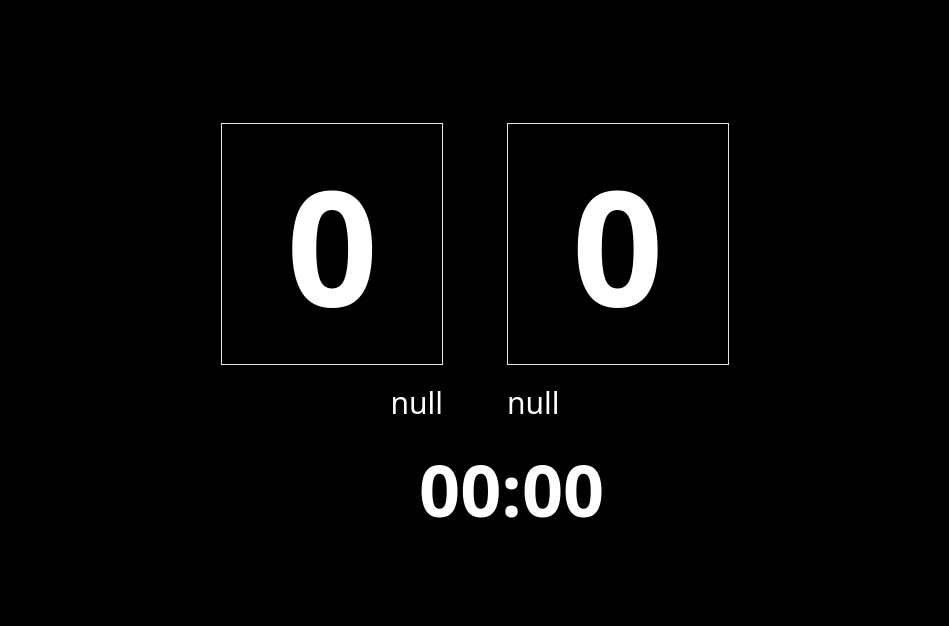
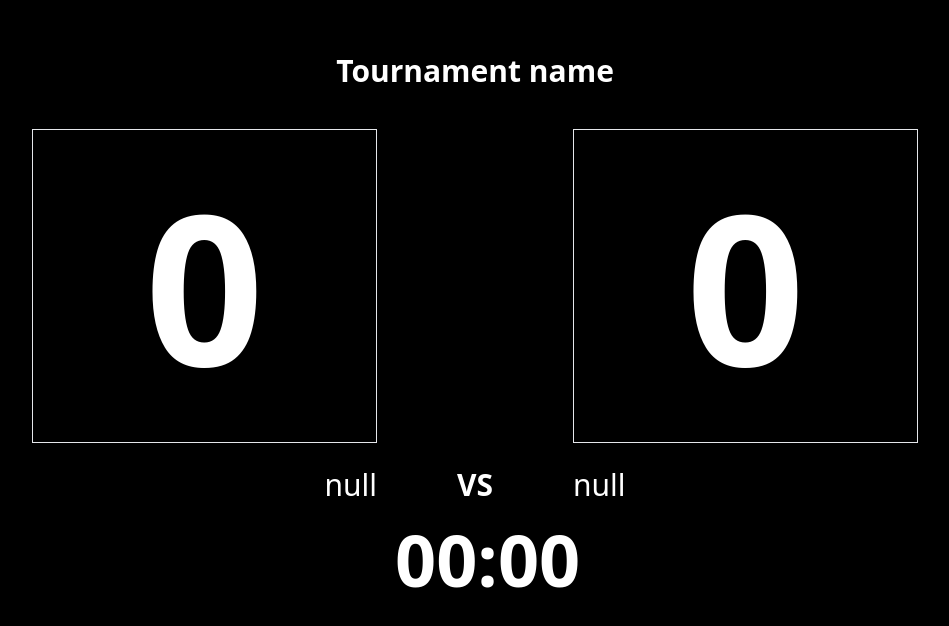
Before and after one commit to Jit-Bdr-Rana/billboard-score-display, a Next.js app: page / in a window 1280 px wide. Shown: the part 112-738 px from the top of the page, without its empty margins (165-1114 px from the left). Built offline with nearby package versions, Linux system fonts and the light colour scheme.

Commit message:
fix:timer component rerendering issue fix

```diff
--- a/pages/index.tsx
+++ b/pages/index.tsx
@@ -1,5 +1,5 @@
 import type { NextPage } from 'next'
-import { useEffect, useState } from 'react'
+import React, { useCallback, useEffect, useMemo, useState } from 'react'
 import { AdditionalTime, MatchTime, ScoreInterface, TeamInterface } from '../interface/global.interface'
 import Mainlayout from '../layouts/Mainlayout'
 import { getAdditinalTime } from '../service/gloabl.service'
@@ -14,7 +14,7 @@ const Index = () => {
   const [team, setTeam] = useState<ScoreInterface>({ teamA: 'null', teamB: 'null', goalA: 0, goalB: 0 });
   const [time, setTime] = useState<MatchTime>({ initialMin: 0, initialSec: 0, finalMin: 45, finalSec: 0 });
   const [addiTime, setAddiTime] = useState<AdditionalTime>();
-  const onStorageUpdate = (e: any) => {
+  const onStorageUpdate = useCallback((e: any) => {
     const { key, newValue } = e;
     if (key === "matchTime") {
       setTime(JSON.parse(newValue));
@@ -26,12 +26,7 @@ const Index = () => {
       setAddiTime(JSON.parse(newValue))
       console.log('aaddi time', newValue)
     }
-  };
-
-  const handleChange = (e: any) => {
-    setName(e.target.value);
-    localStorage.setItem("name", e.target.value);
-  };
+  }, []);
 
   useEffect(() => {
     setName(localStorage.getItem("name") || "");
@@ -58,39 +53,55 @@ const Index = () => {
     return () => {
       window.removeEventListener("storage", onStorageUpdate);
     };
+
   }, []);
   return (
     <Mainlayout>
       <div className='bg-black text-white min-h-screen flex-col flex justify-center items-center'>
-        <div className='flex gap-16'>
-          <div className=''>
-            <div className={`${team?.goalA >= 10 ? 'px-6' : 'px-16'}  border `}>
-              <p className='text-[10rem] font-bold'>{team?.goalA || 0}</p>
+        <div>
+          <h1 className='text-3xl font-bold'>Tournament name</h1>
+        </div>
+        <div className='flex w-full gap-20 justify-center mt-10 items-start'>
+          <div className=' w-[46%] grid grid-cols-1 '>
+            <div className='justify-self-end'>
+              <div className={`${team?.goalA >= 10 ? 'px-12' : 'px-28'}  border `}>
+                <p className='text-[13rem] font-bold'>{team?.goalA || 0}</p>
+              </div>
+            </div>
+            <div className='w-full flex justify-end  mt-6'>
+              <div>
+                <p className='text-3xl'>{team?.teamA || 'Select Team A '}</p>
+              </div>
             </div>
           </div>
-          <div className=''>
-            <div className={`${team?.goalB >= 10 ? 'px-6' : 'px-16'}  border `}>
-              <p className='text-[10rem] font-bold'>{team?.goalB || 0}</p>
+
+          <div className='w-auto  self-end justify-self-center'>
+            <p className='text-3xl font-bold'>VS</p>
+          </div>
+
+          <div className='w-[46%] items-center grid grid-cols-1 '>
+            <div className='justify-self-start'>
+              <div className={`${team?.goalB >= 10 ? 'px-12' : 'px-28'}  border `}>
+                <p className='text-[13rem] font-bold'>{team?.goalB || 0}</p>
+              </div>
+            </div>
+            <div className='flex justify-start w-full mt-6'>
+              <div>
+                <p className='text-3xl'>{team?.teamB || 'Select Team B'}</p>
+              </div>
             </div>
           </div>
         </div>
-        <div className='grid grid-cols-2 mt-5 gap-16'>
-          <div className='justify-self-end'>
-            <p className='text-3xl'>{team?.teamA || 'Select Team A '}</p>
-          </div>
-          <div className='justify-self-start'>
-            <p className='text-3xl'>{team?.teamB || 'Select Team B'}</p>
-          </div>
-        </div>
+
         <div className='flex justify-center'>
-          <div className=' relative text-7xl px-14  mt-8 font-bold'>
+          <div className=' relative text-7xl px-20  mt-5 font-bold'>
             <Timer className={'absolute inset-0 text-center right-16'} iMinute={time?.initialMin} iSecond={time?.initialSec} status={time?.status || false} restart={time?.restart || false} fMinute={time?.finalMin || 0} fSeconds={time?.finalSec || 0} />
           </div>
         </div>
         {addiTime &&
           <div className='flex justify-center'>
-            <div className='relative text-4xl px-8  mt-24 font-bold'>
-              <Timer type="add" className={'absolute inset-0 text-red-500 text-center'} status={true} restart={time?.restart || false} iMinute={0} iSecond={0} fMinute={addiTime?.finalMin || 0} fSeconds={addiTime?.finalSec || 0} />
+            <div className='relative text-4xl px-12  mt-20 font-bold'>
+              {/* <Timer type="add" className={'absolute inset-0 text-red-500 text-center'} status={true} restart={time?.restart || false} iMinute={0} iSecond={0} fMinute={addiTime?.finalMin || 0} fSeconds={addiTime?.finalSec || 0} /> */}
             </div>
           </div>}
 
@@ -102,11 +113,11 @@ const Index = () => {
 export default Home
 
 
-const Timer = ({ iMinute, iSecond, fMinute, fSeconds, restart = false, status, className, type }: any) => {
+
+const Timer = React.memo(function ({ iMinute, iSecond, fMinute, fSeconds, restart = false, status, className, type }: any) {
   const [minutes, setMinutes] = useState(0);
   const [seconds, setSeconds] = useState(0);
-  console.log(iMinute)
-  console.log(iSecond)
+  console.log('child rerender');
   const reset = () => {
     setMinutes(0);
     setSeconds(0);
@@ -122,6 +133,8 @@ const Timer = ({ iMinute, iSecond, fMinute, fSeconds, restart = false, status, c
     reset();
     setInitialTime();
   }, [restart, status])
+
+
   useEffect(() => {
     let myInterval: any;
     if (status) {
@@ -129,10 +142,10 @@ const Timer = ({ iMinute, iSecond, fMinute, fSeconds, restart = false, status, c
         console.log('set')
         myInterval = setInterval(() => {
           if (seconds < 59) {
-            setSeconds(seconds + 1);
+            setSeconds((s) => s + 1);
           } else {
             setSeconds(0)
-            setMinutes(minutes + 1);
+            setMinutes((m) => m + 1);
           }
           if (minutes > 59) {
             setMinutes(0)
@@ -149,6 +162,7 @@ const Timer = ({ iMinute, iSecond, fMinute, fSeconds, restart = false, status, c
       clearInterval(myInterval);
     };
   });
+  Timer.displayName = 'Timer';
 
   return (
     <div className={className}>
@@ -159,4 +173,4 @@ const Timer = ({ iMinute, iSecond, fMinute, fSeconds, restart = false, status, c
       }
     </div>
   )
-}
+})
--- a/styles/global.css
+++ b/styles/global.css
@@ -588,8 +588,12 @@ video {
   top: 1.25rem;
 }
 
-.right-14 {
-  right: 3.5rem;
+.col-span-3 {
+  grid-column: span 3 / span 3;
+}
+
+.col-span-12 {
+  grid-column: span 12 / span 12;
 }
 
 .col-span-6 {
@@ -604,12 +608,12 @@ video {
   grid-column: span 10 / span 10;
 }
 
-.col-span-3 {
-  grid-column: span 3 / span 3;
+.col-span-5 {
+  grid-column: span 5 / span 5;
 }
 
-.col-span-12 {
-  grid-column: span 12 / span 12;
+.col-span-1 {
+  grid-column: span 1 / span 1;
 }
 
 .my-2 {
@@ -635,8 +639,16 @@ video {
   margin-top: 2rem;
 }
 
+.mt-24 {
+  margin-top: 6rem;
+}
+
 .mt-2 {
   margin-top: 0.5rem;
+}
+
+.mb-2 {
+  margin-bottom: 0.5rem;
 }
 
 .mt-1 {
@@ -647,20 +659,20 @@ video {
   margin-top: 0.75rem;
 }
 
-.mb-2 {
-  margin-bottom: 0.5rem;
+.mt-10 {
+  margin-top: 2.5rem;
+}
+
+.mt-20 {
+  margin-top: 5rem;
 }
 
 .mt-16 {
   margin-top: 4rem;
 }
 
-.mt-20 {
-  margin-top: 5rem;
-}
-
-.mt-24 {
-  margin-top: 6rem;
+.mt-6 {
+  margin-top: 1.5rem;
 }
 
 .flex {
@@ -707,6 +719,30 @@ video {
   width: 84%;
 }
 
+.w-\[45\%\] {
+  width: 45%;
+}
+
+.w-auto {
+  width: auto;
+}
+
+.w-\[100\%\] {
+  width: 100%;
+}
+
+.w-\[47\.5\%\] {
+  width: 47.5%;
+}
+
+.w-\[5\%\] {
+  width: 5%;
+}
+
+.w-\[46\%\] {
+  width: 46%;
+}
+
 .cursor-pointer {
   cursor: pointer;
 }
@@ -717,10 +753,6 @@ video {
           user-select: none;
 }
 
-.grid-cols-3 {
-  grid-template-columns: repeat(3, minmax(0, 1fr));
-}
-
 .grid-cols-2 {
   grid-template-columns: repeat(2, minmax(0, 1fr));
 }
@@ -729,12 +761,12 @@ video {
   grid-template-columns: repeat(12, minmax(0, 1fr));
 }
 
+.grid-cols-3 {
+  grid-template-columns: repeat(3, minmax(0, 1fr));
+}
+
 .grid-cols-1 {
   grid-template-columns: repeat(1, minmax(0, 1fr));
-}
-
-.grid-cols-4 {
-  grid-template-columns: repeat(4, minmax(0, 1fr));
 }
 
 .flex-col {
@@ -753,6 +785,14 @@ video {
   align-items: center;
 }
 
+.justify-start {
+  justify-content: flex-start;
+}
+
+.justify-end {
+  justify-content: flex-end;
+}
+
 .justify-center {
   justify-content: center;
 }
@@ -763,6 +803,10 @@ video {
 
 .justify-around {
   justify-content: space-around;
+}
+
+.justify-items-end {
+  justify-items: end;
 }
 
 .gap-16 {
@@ -793,16 +837,52 @@ video {
   gap: 0.5rem;
 }
 
+.gap-24 {
+  gap: 6rem;
+}
+
+.gap-32 {
+  gap: 8rem;
+}
+
+.gap-40 {
+  gap: 10rem;
+}
+
+.gap-44 {
+  gap: 11rem;
+}
+
+.gap-12 {
+  gap: 3rem;
+}
+
+.gap-20 {
+  gap: 5rem;
+}
+
+.gap-28 {
+  gap: 7rem;
+}
+
+.gap-1 {
+  gap: 0.25rem;
+}
+
+.gap-y-6 {
+  row-gap: 1.5rem;
+}
+
 .gap-y-2 {
   row-gap: 0.5rem;
 }
 
-.gap-y-3 {
-  row-gap: 0.75rem;
+.self-end {
+  align-self: flex-end;
 }
 
-.gap-y-6 {
-  row-gap: 1.5rem;
+.self-center {
+  align-self: center;
 }
 
 .justify-self-start {
@@ -811,6 +891,10 @@ video {
 
 .justify-self-end {
   justify-self: end;
+}
+
+.justify-self-center {
+  justify-self: center;
 }
 
 .rounded-sm {
@@ -845,19 +929,14 @@ video {
   background-color: rgb(0 0 0 / var(--tw-bg-opacity));
 }
 
-.bg-white {
-  --tw-bg-opacity: 1;
-  background-color: rgb(255 255 255 / var(--tw-bg-opacity));
-}
-
-.bg-green-500 {
-  --tw-bg-opacity: 1;
-  background-color: rgb(34 197 94 / var(--tw-bg-opacity));
-}
-
 .bg-green-600 {
   --tw-bg-opacity: 1;
   background-color: rgb(22 163 74 / var(--tw-bg-opacity));
+}
+
+.bg-red-600 {
+  --tw-bg-opacity: 1;
+  background-color: rgb(220 38 38 / var(--tw-bg-opacity));
 }
 
 .bg-green-700 {
@@ -870,14 +949,9 @@ video {
   background-color: rgb(29 78 216 / var(--tw-bg-opacity));
 }
 
-.bg-red-700 {
+.bg-white {
   --tw-bg-opacity: 1;
-  background-color: rgb(185 28 28 / var(--tw-bg-opacity));
-}
-
-.bg-red-600 {
-  --tw-bg-opacity: 1;
-  background-color: rgb(220 38 38 / var(--tw-bg-opacity));
+  background-color: rgb(255 255 255 / var(--tw-bg-opacity));
 }
 
 .bg-red-900 {
@@ -887,18 +961,6 @@ video {
 
 .bg-opacity-\[0\.99\] {
   --tw-bg-opacity: 0.99;
-}
-
-.bg-opacity-\[0\.97\] {
-  --tw-bg-opacity: 0.97;
-}
-
-.bg-opacity-\[0\.80\] {
-  --tw-bg-opacity: 0.80;
-}
-
-.bg-opacity-\[0\.85\] {
-  --tw-bg-opacity: 0.85;
 }
 
 .bg-opacity-\[0\.90\] {
@@ -921,12 +983,9 @@ video {
   padding: 2rem;
 }
 
-.p-16 {
-  padding: 4rem;
-}
-
-.p-20 {
-  padding: 5rem;
+.px-6 {
+  padding-left: 1.5rem;
+  padding-right: 1.5rem;
 }
 
 .px-16 {
@@ -934,9 +993,14 @@ video {
   padding-right: 4rem;
 }
 
-.px-10 {
-  padding-left: 2.5rem;
-  padding-right: 2.5rem;
+.px-14 {
+  padding-left: 3.5rem;
+  padding-right: 3.5rem;
+}
+
+.px-8 {
+  padding-left: 2rem;
+  padding-right: 2rem;
 }
 
 .px-5 {
@@ -952,6 +1016,11 @@ video {
 .py-1 {
   padding-top: 0.25rem;
   padding-bottom: 0.25rem;
+}
+
+.py-6 {
+  padding-top: 1.5rem;
+  padding-bottom: 1.5rem;
 }
 
 .py-5 {
@@ -974,29 +1043,14 @@ video {
   padding-right: 0.5rem;
 }
 
-.py-4 {
-  padding-top: 1rem;
-  padding-bottom: 1rem;
+.px-24 {
+  padding-left: 6rem;
+  padding-right: 6rem;
 }
 
-.py-6 {
-  padding-top: 1.5rem;
-  padding-bottom: 1.5rem;
-}
-
-.px-8 {
-  padding-left: 2rem;
-  padding-right: 2rem;
-}
-
-.px-6 {
-  padding-left: 1.5rem;
-  padding-right: 1.5rem;
-}
-
-.px-4 {
-  padding-left: 1rem;
-  padding-right: 1rem;
+.px-32 {
+  padding-left: 8rem;
+  padding-right: 8rem;
 }
 
 .px-12 {
@@ -1004,34 +1058,19 @@ video {
   padding-right: 3rem;
 }
 
-.px-1 {
-  padding-left: 0.25rem;
-  padding-right: 0.25rem;
+.px-28 {
+  padding-left: 7rem;
+  padding-right: 7rem;
 }
 
-.px-14 {
-  padding-left: 3.5rem;
-  padding-right: 3.5rem;
+.px-20 {
+  padding-left: 5rem;
+  padding-right: 5rem;
 }
 
-.py-0\.5 {
-  padding-top: 0.125rem;
-  padding-bottom: 0.125rem;
-}
-
-.py-0 {
-  padding-top: 0px;
-  padding-bottom: 0px;
-}
-
-.px-9 {
-  padding-left: 2.25rem;
-  padding-right: 2.25rem;
-}
-
-.px-7 {
-  padding-left: 1.75rem;
-  padding-right: 1.75rem;
+.px-10 {
+  padding-left: 2.5rem;
+  padding-right: 2.5rem;
 }
 
 .pl-1 {
@@ -1044,14 +1083,6 @@ video {
 
 .pt-3 {
   padding-top: 0.75rem;
-}
-
-.pl-5 {
-  padding-left: 1.25rem;
-}
-
-.pl-16 {
-  padding-left: 4rem;
 }
 
 .text-center {
@@ -1067,9 +1098,14 @@ video {
   line-height: 2.25rem;
 }
 
-.text-5xl {
-  font-size: 3rem;
+.text-7xl {
+  font-size: 4.5rem;
   line-height: 1;
+}
+
+.text-4xl {
+  font-size: 2.25rem;
+  line-height: 2.5rem;
 }
 
 .text-xl {
@@ -1092,19 +1128,21 @@ video {
   line-height: 1.25rem;
 }
 
-.text-2xl {
-  font-size: 1.5rem;
-  line-height: 2rem;
+.text-\[20rem\] {
+  font-size: 20rem;
 }
 
-.text-7xl {
-  font-size: 4.5rem;
-  line-height: 1;
+.text-\[15rem\] {
+  font-size: 15rem;
 }
 
-.text-4xl {
-  font-size: 2.25rem;
-  line-height: 2.5rem;
+.text-\[13rem\] {
+  font-size: 13rem;
+}
+
+.text-6xl {
+  font-size: 3.75rem;
+  line-height: 1;
 }
 
 .font-bold {
@@ -1114,6 +1152,11 @@ video {
 .text-white {
   --tw-text-opacity: 1;
   color: rgb(255 255 255 / var(--tw-text-opacity));
+}
+
+.text-red-500 {
+  --tw-text-opacity: 1;
+  color: rgb(239 68 68 / var(--tw-text-opacity));
 }
 
 .text-black {
@@ -1134,11 +1177,6 @@ video {
 .text-gray-600 {
   --tw-text-opacity: 1;
   color: rgb(75 85 99 / var(--tw-text-opacity));
-}
-
-.text-red-500 {
-  --tw-text-opacity: 1;
-  color: rgb(239 68 68 / var(--tw-text-opacity));
 }
 
 .underline {
@@ -1172,14 +1210,14 @@ video {
   border-right-color: rgb(255 255 255 / var(--tw-border-opacity));
 }
 
-.hover\:bg-slate-300:hover {
+.hover\:bg-green-800:hover {
   --tw-bg-opacity: 1;
-  background-color: rgb(203 213 225 / var(--tw-bg-opacity));
+  background-color: rgb(22 101 52 / var(--tw-bg-opacity));
 }
 
-.hover\:bg-red-900:hover {
+.hover\:bg-red-800:hover {
   --tw-bg-opacity: 1;
-  background-color: rgb(127 29 29 / var(--tw-bg-opacity));
+  background-color: rgb(153 27 27 / var(--tw-bg-opacity));
 }
 
 .hover\:bg-green-900:hover {
@@ -1192,19 +1230,14 @@ video {
   background-color: rgb(30 58 138 / var(--tw-bg-opacity));
 }
 
-.hover\:bg-green-300:hover {
+.hover\:bg-slate-300:hover {
   --tw-bg-opacity: 1;
-  background-color: rgb(134 239 172 / var(--tw-bg-opacity));
+  background-color: rgb(203 213 225 / var(--tw-bg-opacity));
 }
 
-.hover\:bg-green-800:hover {
+.hover\:bg-red-900:hover {
   --tw-bg-opacity: 1;
-  background-color: rgb(22 101 52 / var(--tw-bg-opacity));
-}
-
-.hover\:bg-red-800:hover {
-  --tw-bg-opacity: 1;
-  background-color: rgb(153 27 27 / var(--tw-bg-opacity));
+  background-color: rgb(127 29 29 / var(--tw-bg-opacity));
 }
 
 .focus\:outline-none:focus {
```
